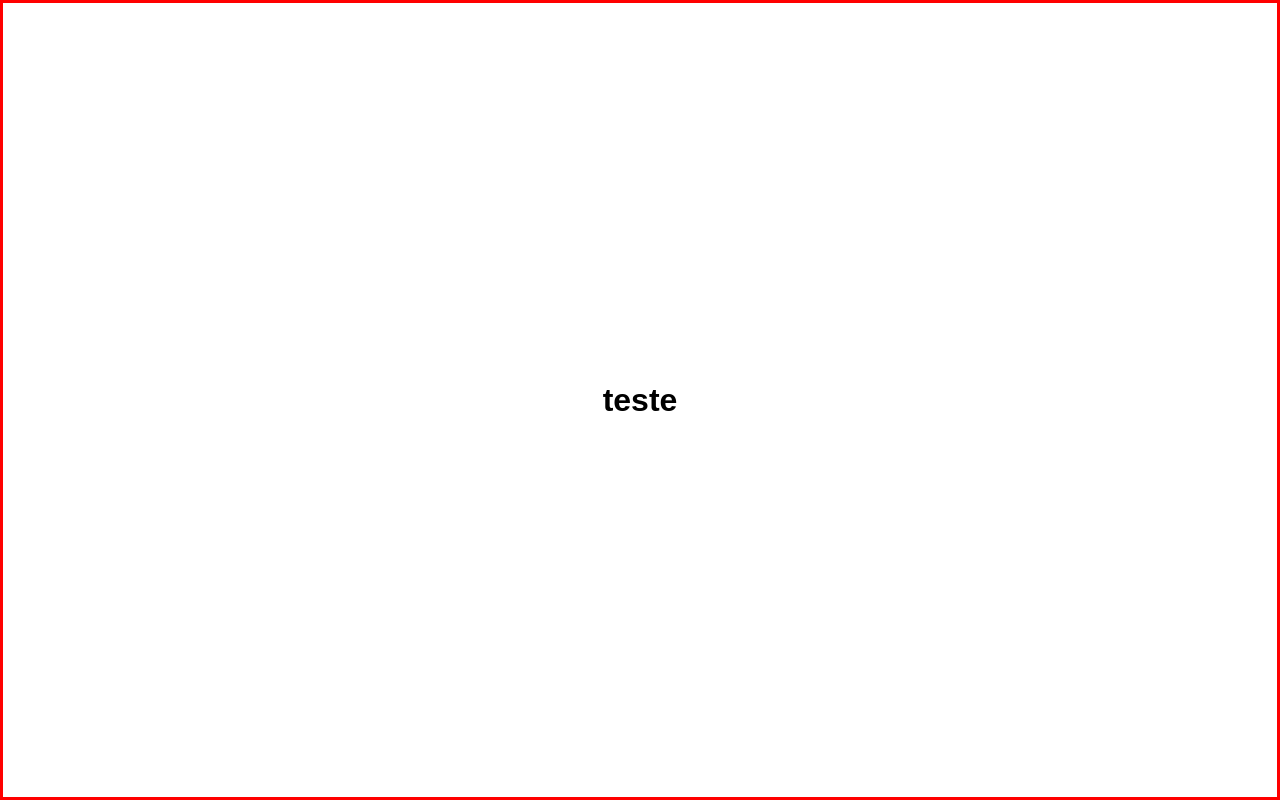
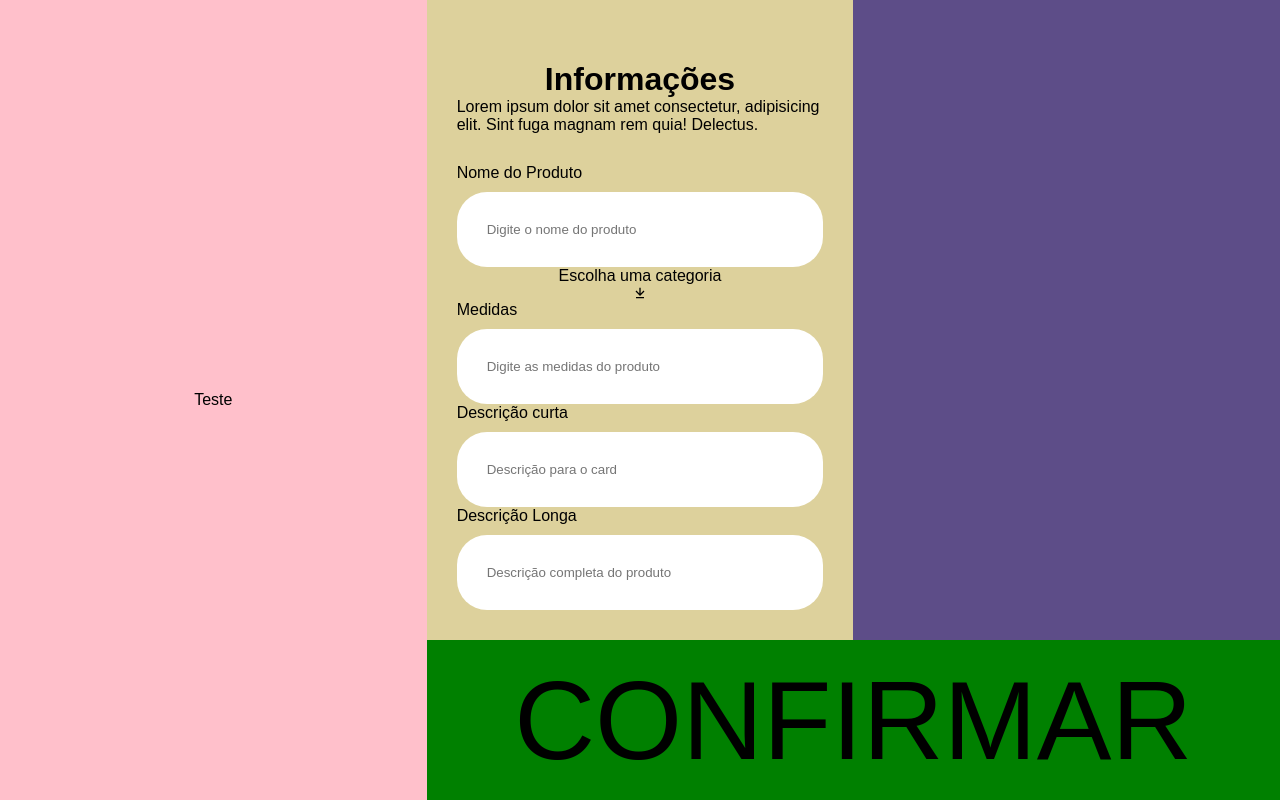
Before and after one commit to JuniorHolanda/dashboard-catalogo-miriam-momesso, a Next.js app: page / in a window 1280 px wide. Built offline with nearby package versions, Linux system fonts and the light colour scheme.

Commit message:
wip: cria componente de formulário

```diff
--- a/package.json
+++ b/package.json
@@ -12,6 +12,7 @@
     "next": "15.5.2",
     "react": "19.1.0",
     "react-dom": "19.1.0",
+    "react-icons": "^5.5.0",
     "styled-components": "^6.1.19"
   },
   "devDependencies": {
--- a/src/Wrapper/Swrapper.tsx
+++ /dev/null
@@ -1,12 +0,0 @@
-'use client'
-import styled from "styled-components";
-
-export const Swrapper = styled.div`
-display: flex;
-flex-direction: column-reverse;
-justify-content: center;
-align-items: center;
-width: 100%;
-height: 100vh;
-border: solid red;
-`;
--- a/src/Wrapper/index.tsx
+++ /dev/null
@@ -1,9 +0,0 @@
-import { Swrapper } from './Swrapper'
-type WrapperProps = {
-    children: React.ReactNode;
-    as?: React.ElementType;
-}
-
-export default function Wrapper({ children, as }: WrapperProps) {
-    return <Swrapper as={as}>{children}</Swrapper>;
-}
--- a/src/app/page.tsx
+++ b/src/app/page.tsx
@@ -1,10 +1,7 @@
-import Wrapper from "@/Wrapper";
-import styles from "./page.module.css";
+import HeroSection from "@/components/HeroSection";
 
 export default function Home() {
   return (
-    <Wrapper as={"main"}>
-      <h1>teste</h1>
-    </Wrapper>
+      <HeroSection />
   );
 }
--- /dev/null
+++ b/src/components/HeroSection/HeroSection.styles.tsx
@@ -0,0 +1,63 @@
+'use client'
+
+import styled from "styled-components";
+
+export const SheroSection = styled.main`
+    display: grid;
+    height: 100vh;
+    width: 100%;
+    grid-template: auto / repeat(3, 1fr);
+`;
+
+export const Saside = styled.aside`
+    grid-area: 1 / 1 / 3 / 2;
+    display: flex;
+    flex-direction: column;
+    justify-content: center;
+    align-items: center;
+    height: 100%;
+    width: 100%;
+    background-color: pink;
+`;
+
+export const Sform = styled.form`
+    grid-area: 1 / 2 / 3 / 4;
+    display: grid;
+    grid-template: 8fr 2fr / repeat(2, 1fr);
+    height: 100%;
+    width: 100%;
+    background-color: #5d4d88;
+
+    button {
+        display: flex;
+        justify-content: center;
+        align-items: center;
+        cursor: pointer;
+        font-size: 7em;
+        width: 100%;
+        height: 100%;
+        background-color: green;
+        grid-area: 2 / 1 / 3 / 3;
+        border: none;
+    }
+`;
+
+export const ScontainerData = styled.div`
+    display: flex;
+    flex-direction: column;
+    justify-content: center;
+    align-items: center;
+    height: 100%;
+    width: 100%;
+    background-color: #ddd19c;
+    padding: 30px;
+
+    div{
+        width: 100%;    display: flex;
+        flex-direction: column;
+        justify-content: center;
+        align-items: center;
+        height: 100%;
+        width: 100%;
+    }
+`;
--- /dev/null
+++ b/src/components/HeroSection/index.tsx
@@ -0,0 +1,64 @@
+import {
+  Saside,
+  ScontainerData,
+  Sform,
+  SheroSection,
+} from "./HeroSection.styles";
+import dataCategory from '@/data/category.json'
+import Select from "../Select";
+import Input from "../Input";
+
+export default function HeroSection() {
+  return (
+    <SheroSection>
+      <Saside>
+        <p>Teste</p>
+      </Saside>
+      <Sform>
+        <ScontainerData>
+          <div>
+            <h1>Informações</h1>
+            <p>
+              Lorem ipsum dolor sit amet consectetur, adipisicing elit. Sint
+              fuga magnam rem quia! Delectus.
+            </p>
+          </div>
+          <div>
+            <Input
+              label="Nome do Produto"
+              name="nome-do-produto"
+              type="text"
+              placeholder="Digite o nome do produto"
+            />
+
+            <Select type="costuraveis" />
+
+
+
+
+            <Input
+              label="Medidas"
+              name="medidas-do-produto"
+              type="text"
+              placeholder="Digite as medidas do produto"
+            />
+            <Input
+              label="Descrição curta"
+              name="medidas-do-produto"
+              type="text"
+              placeholder="Descrição para o card"
+            />
+            <Input
+              label="Descrição Longa"
+              name="medidas-do-produto"
+              type="text"
+              placeholder="Descrição completa do produto"
+            />
+          </div>
+        </ScontainerData>
+        <div></div>
+        <button>CONFIRMAR</button>
+      </Sform>
+    </SheroSection>
+  );
+}
--- /dev/null
+++ b/src/components/Input/Input.styles.tsx
@@ -0,0 +1,25 @@
+'use client'
+
+import styled from "styled-components"
+
+export const Sfield = styled.label`
+    display: flex;
+    flex-direction: column;
+    justify-content: center;
+    align-items: flex-start;
+    gap: 10px;
+    width: 100%;
+
+    input {
+        display: flex;
+        flex-direction: column;
+        justify-content: flex-start;
+        align-items: center;
+        width: 100%;
+        background-color: #ffffff;
+        border: none;
+        border-radius: 30px;
+        padding: 30px;
+
+    }
+`;
--- /dev/null
+++ b/src/components/Input/index.tsx
@@ -0,0 +1,24 @@
+import React from 'react'
+import { Sfield } from './Input.styles'
+
+type InputProps = {
+    type: string,
+    name: string,
+    placeholder: string,
+    label: string
+    value: string
+}
+
+export default function Input( {label, ...props} : InputProps) {
+  return (
+    <Sfield>
+        {label}
+        <input
+        type={props.type}
+        name={props.name}
+        placeholder={props.placeholder}
+        value={props.value}
+        />
+    </Sfield>
+  )
+}
--- /dev/null
+++ b/src/components/Select/index.tsx
@@ -0,0 +1,78 @@
+"use client";
+import dataCategory from "@/data/category.json";
+import Input from "../Input";
+import { useState } from "react";
+import { BiArrowToBottom, BiArrowToTop } from "react-icons/bi";
+
+type SelectProps = {
+  type: string;
+};
+
+type DataCategoryProps = {
+  id: number;
+  category: string;
+  start: string;
+  end: string;
+  img: string;
+  altImg: string;
+  description: string;
+};
+
+export default function Select(props: SelectProps) {
+  const data = props;
+
+  const [open, setOpen] = useState<Boolean>(false);
+  const [selected, setSelected] = useState<string>("Escolha uma categoria");
+
+  return (
+    <div>
+      <div onClick={() => setOpen(!open)}>
+        <span>{selected}</span>
+        {open ? <BiArrowToTop /> : <BiArrowToBottom />}
+      </div>
+
+      {open && (
+        <div>
+          {dataCategory.map((cat: DataCategoryProps) => (
+            <Input
+              key={`${cat.id}`}
+              label={cat.category}
+              type="radio"
+              name="category"
+              placeholder="Selecione uma categoria"
+              value={cat.category}
+            //   onChange={handleChange}
+            />
+          ))}
+        </div>
+      )}
+    </div>
+  );
+}
+
+/*
+
+
+            <div>
+              <div onClick={() => setOpen(!open)}>
+                <span>{selected}</span>
+                {open ? <BiArrowToTop /> : <BiArrowToBottom />}
+              </div>
+
+              {open && (
+                <div>
+                  {category.map((cat, index) => (
+                    <Input
+                      key={`${cat.value}-${index}`}
+                      label={cat.value}
+                      type="radio"
+                      name="category"
+                      placeholder="Selecione uma categoria"
+                      value={cat.value}
+                      onChange={handleChange}
+                    />
+                  ))}
+                </div>
+              )}
+            </div>
+            */
--- /dev/null
+++ b/src/data/category.json
@@ -0,0 +1,76 @@
+[
+    {
+        "id": 1,
+        "category" : "Dia das Mães",
+        "start": "05-01",
+        "end": "05-14",
+        "img" : "https://res.cloudinary.com/dnr3wfqyy/image/upload/v1744212746/dia-das-maes_jk8mjs.jpg",
+        "altImg" : "uma ilustração de algumas flores coloridas",
+        "description" : "Confira nossas sugestões de brindes para o dia das mães."
+    },
+
+    {
+        "id" : 2,
+        "category" : "Dia das mulheres",
+        "start": "05-01",
+        "end": "05-14",
+        "img" : "https://res.cloudinary.com/dnr3wfqyy/image/upload/v1744228600/dia-das-mulheres_j9hipi.jpg",
+        "altImg" : "uma ilustração de algumas flores coloridas",
+        "description" : "Confira nossas sugestões de brindes para o dia das mulheres."
+    },
+
+    {
+        "id" : 3,
+        "category" : "Dia dos Médicos",
+        "start": "05-01",
+        "end": "05-14",
+        "img" : "https://res.cloudinary.com/dnr3wfqyy/image/upload/v1744228601/dia-dos-medicos_bkmyfp.jpg",
+        "altImg" : "uma ilustração de algumas flores coloridas",
+        "description" : "Confira nossas sugestões de brindes para o dia dos médicos."
+    },
+    {
+        "id" : 4,
+        "category" : "Outubro Rosa",
+        "start": "05-01",
+        "end": "05-14",
+        "img" : "https://res.cloudinary.com/dnr3wfqyy/image/upload/v1744228602/outubro-rosa_spfmse.jpg",
+        "altImg" : "uma ilustração de algumas flores coloridas",
+        "description" : "Confira nossas sugestões de brindes para o Outubro Rosas."
+    },
+    {
+        "id" : 5,
+        "category" : "Novembro Azul",
+        "start": "05-01",
+        "end": "05-14",
+        "img" : "https://res.cloudinary.com/dnr3wfqyy/image/upload/v1744228600/novembro-azul_d2o83p.jpg",
+        "altImg" : "uma ilustração de algumas flores coloridas",
+        "description" : "Confira nossas sugestões de brindes para Novembro Azul."
+    },
+    {
+        "id" : 7,
+        "category" : "Executivo",
+        "start": "05-01",
+        "end": "05-14",
+        "img" : "https://res.cloudinary.com/dnr3wfqyy/image/upload/v1744229953/executivo_sh0eyl.jpg",
+        "altImg" : "uma ilustração de algumas flores coloridas",
+        "description" : "Confira nossa sugestão de brindes executivos."
+    },
+    {
+        "id" : 8,
+        "category" : "Dia dos Professores",
+        "start": "05-01",
+        "end": "05-14",
+        "img" : "https://res.cloudinary.com/dnr3wfqyy/image/upload/v1750275350/dia-dos-professores_ojpwrp.jpg",
+        "altImg" : "uma ilustração de algumas flores coloridas",
+        "description" : "Confira nossas sugestões de brindes para o dia dos professores."
+    },
+        {
+        "id" : 9,
+        "category" : "Dia da secretária",
+        "start": "06-30",
+        "end": "09-30",
+        "img" : "https://res.cloudinary.com/dnr3wfqyy/image/upload/v1752607661/secretaria_uwzqgx.jpg",
+        "altImg" : "Uma mulher negra sentada em uma mesa de escritório, ao fundo algumas prateleiras e documentos",
+        "description" : "Confira nossas sugestões de brindes para o dia da secretária."
+    }
+]
```
Also changed, not shown: src/components/Select/Select.styles.tsx (added), 1 other file (tests, documents, lock files or other folders).
